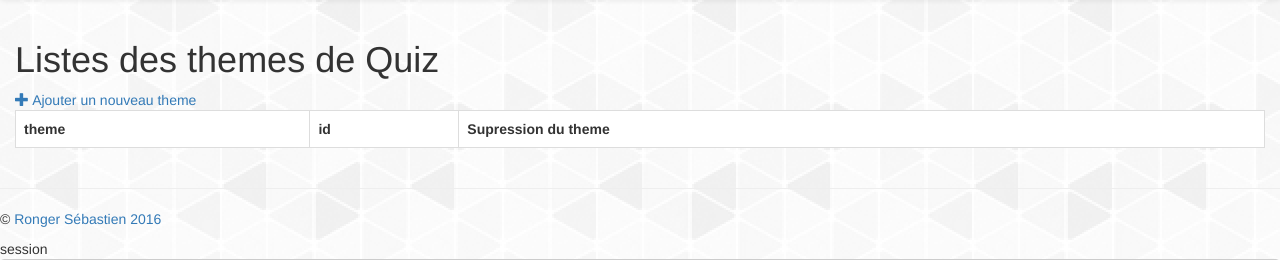
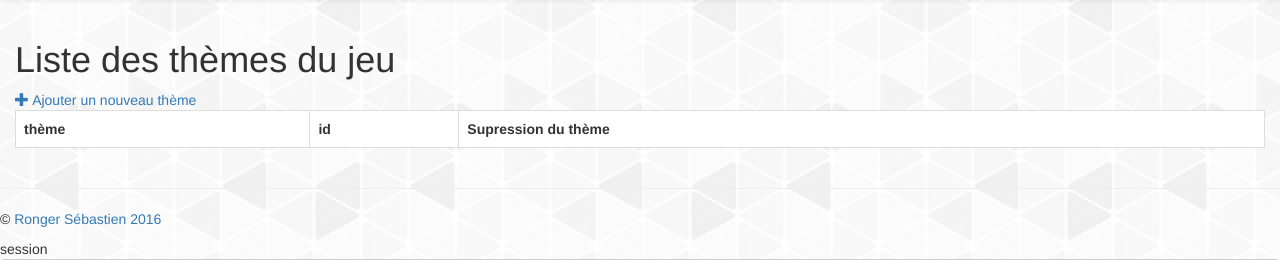
Before and after one commit to evangelion62/Quiz, a PHP site: template view/theme/listTheme.php in a window 1280 px wide. Shown: the part 52-312 px from the top of the page. Run offline with PHP 8.4, Linux system fonts and the light colour scheme; the template is opened without the code that fills it, so the values that code supplies are empty; some libraries are stand-ins or nearby versions.

Commit message:
corrections faute d'orthographe

```diff
--- a/view/game/questcorrect.php
+++ b/view/game/questcorrect.php
@@ -2,7 +2,7 @@
 <?php if (!$questfinish){?>
 <a href="?controler=game&action=nextquestion" class="btn btn-success btn-lg" >Reprendre le Quiz !</a>
 <?php }else{?>
-<h1>Quiz Terminer</h1>
+<h1>Quizz Terminé</h1>
 <?php }?>
 <h2><span class="glyphicon glyphicon-education" aria-hidden="true"></span> Score : <?php echo $goodRepCmpt.'/'.$nb_questions;?></h2>
 <?php foreach ($questions as $question){
@@ -30,5 +30,5 @@
 		}
 
 }?>
-<a href="?controler=game&action=quizzend" class="btn btn-primary btn-lg" >Terminer le Quiz !</a>
+<a href="?controler=game&action=quizzend" class="btn btn-primary btn-lg" >Terminer le Quizz !</a>
 </div>
--- a/view/theme/listTheme.php
+++ b/view/theme/listTheme.php
@@ -1,10 +1,10 @@
- <h1>Listes des themes de Quiz</h1>
- <a href="?controler=theme&action=add"><span class="glyphicon glyphicon-plus" aria-hidden="true"></span> Ajouter un nouveau theme</a>
+ <h1>Liste des thèmes du jeu</h1>
+ <a href="?controler=theme&action=add"><span class="glyphicon glyphicon-plus" aria-hidden="true"></span> Ajouter un nouveau thème</a>
  <table class="table table-bordered" style="background-color: white;">
   <tr>
-    <th>theme</th>
+    <th>thème</th>
     <th>id</th>
-    <th>Supression du theme</th>
+    <th>Supression du thème</th>
   </tr>
   <?php
   foreach ($themes as $theme) {
--- a/view/user/listuser.php
+++ b/view/user/listuser.php
@@ -1,7 +1,7 @@
-<h1>Liste de tout les utilisateur</h1>
+<h1>Liste de tous les utilisateurs</h1>
 <a href="?controler=user&action=add"> <span class="glyphicon glyphicon-plus" aria-hidden="true"></span> Ajouter un nouvel utilisateur</a>
-<a href="?controler=user&action=csvImport"> <span class="glyphicon glyphicon-upload" aria-hidden="true"></span> Importé</a>
-<a href="?controler=csv&action=userexport"> <span class="glyphicon glyphicon-download" aria-hidden="true"></span> Exporté</a>
+<a href="?controler=user&action=csvImport"> <span class="glyphicon glyphicon-upload" aria-hidden="true"></span> Importer</a>
+<a href="?controler=csv&action=userexport"> <span class="glyphicon glyphicon-download" aria-hidden="true"></span> Exporter</a>
  <br><br>
  <table class="table table-bordered" style="background-color: white;">
   <tr>
```
Also changed, not shown: view/question/listQuestion.php (+4 -4 lines).
